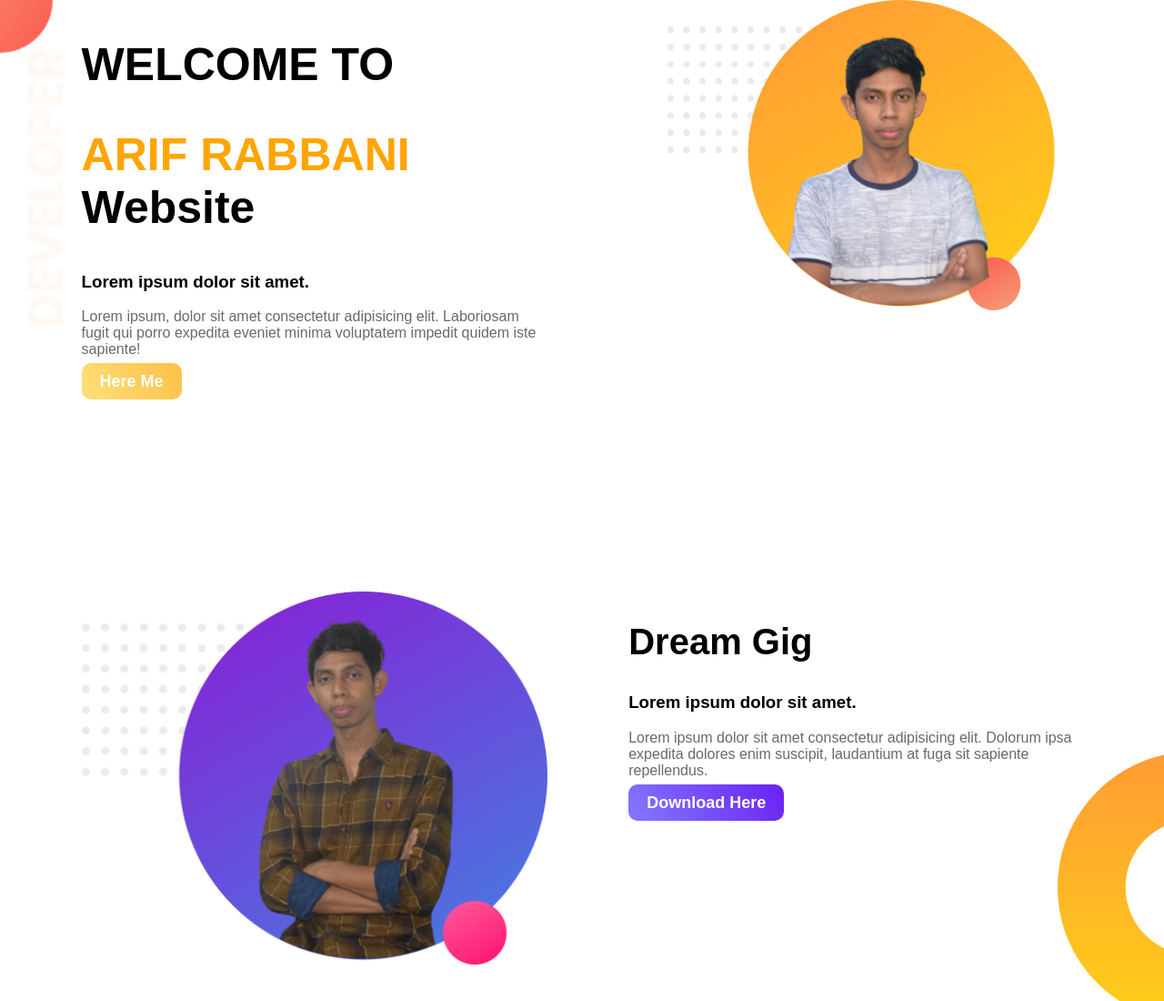
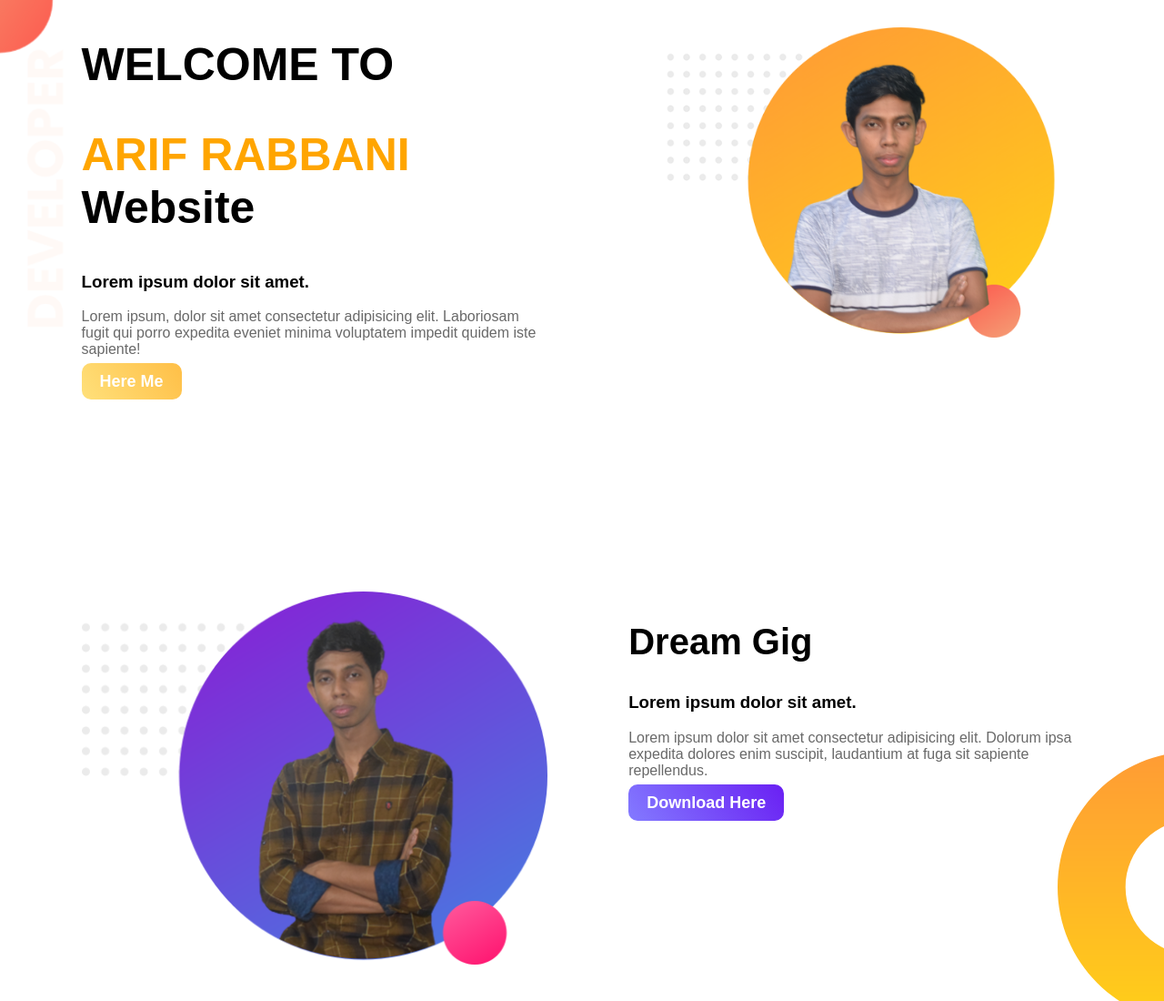
Before and after one commit to SaRabbany/web-portfolio, a plain HTML site: page index.html in a window 1280 px wide. Shown: the top 1100 px of the page at 91% size. Drawn offline with Linux system fonts and the light colour scheme.

Commit message:
add style

```diff
--- a/index.html
+++ b/index.html
@@ -21,7 +21,7 @@
 
                 <a target="_blank" href="#" class="top-button"> Here Me</a>
          </div>
-         <div class="halfwidth">
+         <div class="halfwidth" style="margin-top: 30px;">
              <img src="images/profile-1.png" alt="" srcset="">
          </div>
    </section>
```
